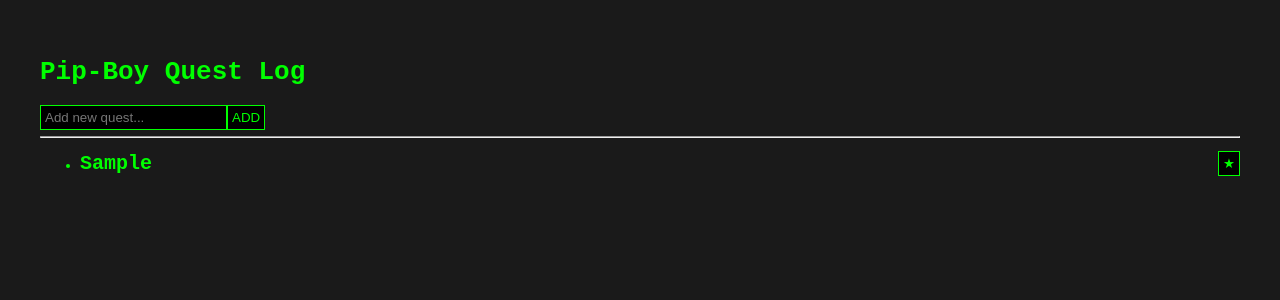
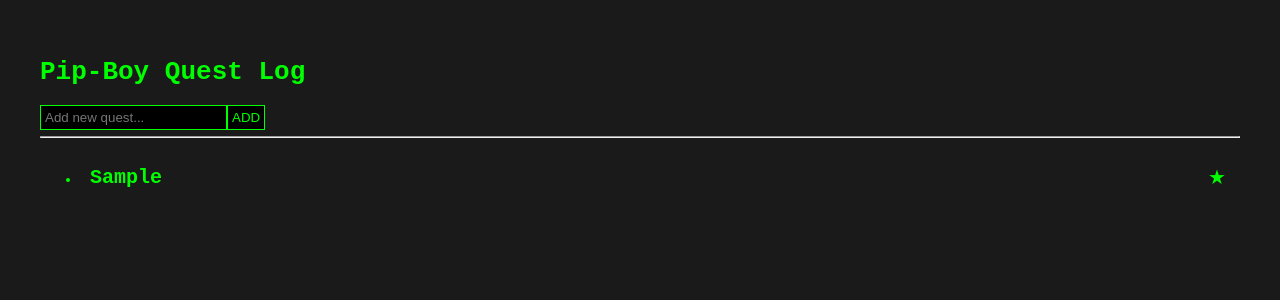
Before and after one commit to MrVladCh/pipboy-planner, a React (Create React App) app: page / in a window 1280 px wide. Both pictures are taken after typing "Sample" into the empty fields and a click on the button "ADD". Shown: the top 300 px of the page. Built offline with nearby package versions, Linux system fonts and the light colour scheme.

Commit message:
Fix: working priority star button + proper spacing

```diff
--- a/src/App.js
+++ b/src/App.js
@@ -1,3 +1,4 @@
+
 import { useState, useEffect } from "react";
 
 function loadFromStorage(key, fallback) {
@@ -33,6 +34,7 @@
         subtasks: [],
         editing: false,
         priority: false,
+        editText: "",
         id: Date.now(),
       },
     ]);
@@ -99,10 +101,13 @@
         {sortedQuests.map((quest) => (
           <li
             key={quest.id}
-            className={`mb-4 p-2 ${quest.priority ? "bg-green-900" : ""} ${quest.completed ? "faded" : ""}`}
+            className={quest.completed ? "faded" : ""}
+            style={{
+              backgroundColor: quest.priority ? "#276727" : "transparent",
+              padding: "10px",
+              marginBottom: "16px"
+            }}
           >
-            <div className="flex justify-between items-center mb-1">
-
             <div style={{ display: "flex", alignItems: "center", justifyContent: "space-between" }}>
               {quest.editing ? (
                 <input
@@ -148,17 +153,23 @@
                 </span>
               )}
               <button
-    onClick={() => updateQuest(quest.id, { priority: !quest.priority })}
-    style={{ marginLeft: "12px" }}
+                onClick={(e) => {
+                  e.stopPropagation();
+                  updateQuest(quest.id, { priority: !quest.priority });
+                }}
+                style={{ marginLeft: "8px", fontSize: "20px", background: "none", border: "none", cursor: "pointer" }}
               >
                 ★
               </button>
             </div>
 
+            {quest.expanded && (
+              <div className="ml-4 text-sm">
+                <div style={{ marginBottom: "8px" }}>
+                  <button onClick={() => updateQuest(quest.id, { editing: !quest.editing })}>EDIT</button>
+                  <button onClick={() => deleteQuest(quest.id)}>DEL</button>
                 </div>
 
-            {quest.expanded && (
-              <div className="ml-4 text-sm">
                 <ul>
                   {quest.subtasks.map((s, i) => (
                     <li
@@ -182,10 +193,6 @@
                     />
                   </li>
                 </ul>
-                <div className="flex gap-1 mt-2">
-                  <button onClick={() => updateQuest(quest.id, { editing: !quest.editing })}>EDIT</button>
-                  <button onClick={() => deleteQuest(quest.id)}>DEL</button>
-                </div>
               </div>
             )}
           </li>
```
Lines whose indentation alone changed are shown as unchanged.
